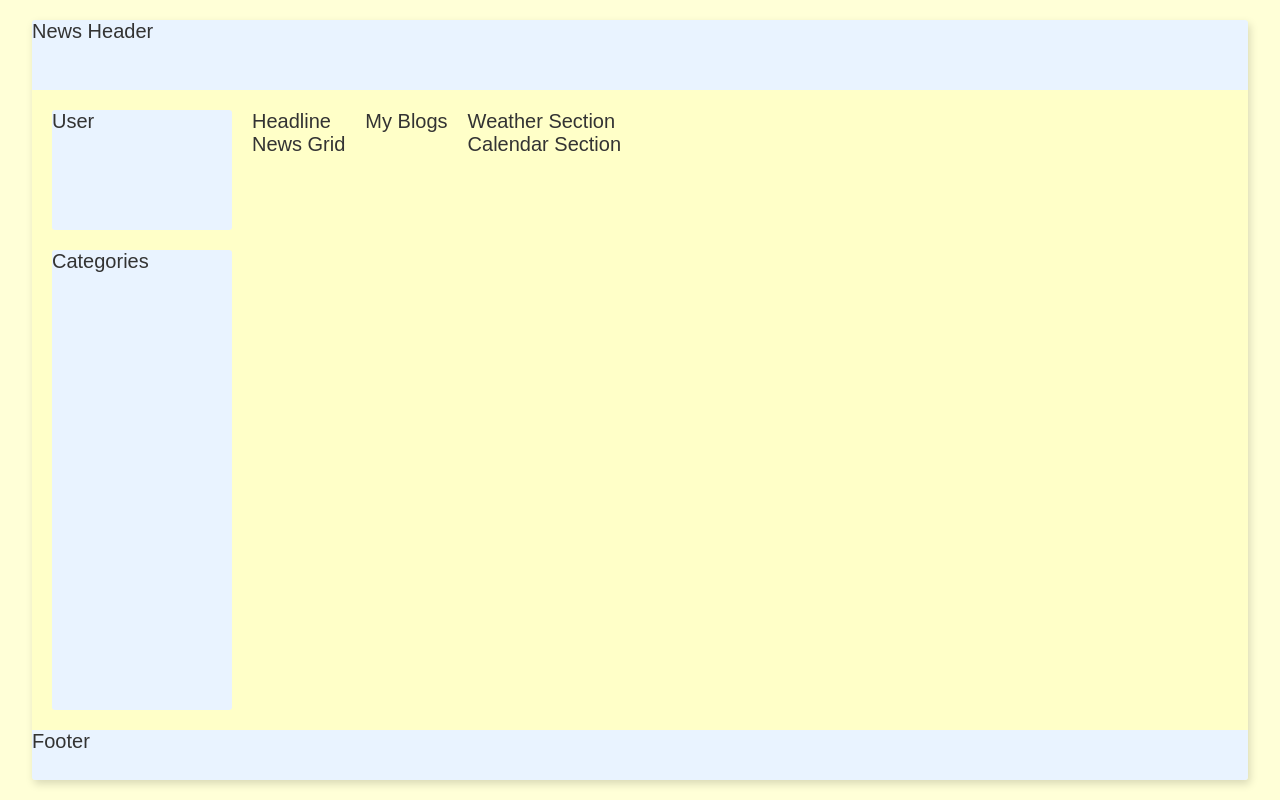
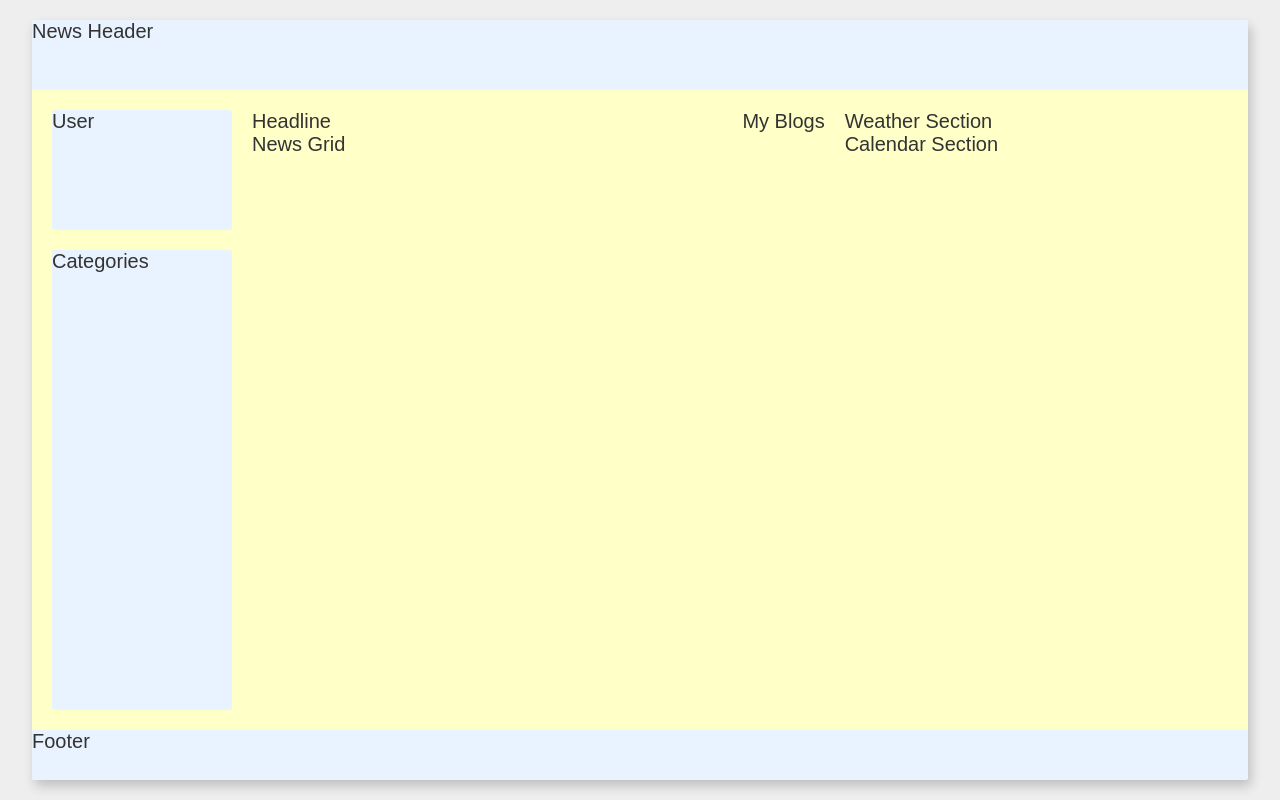
Before and after one commit to Nimira43/Atlas-News, a React (Vite) app: page / in a window 1280 px wide. Built offline with nearby package versions, Linux system fonts and the light colour scheme; a web font is replaced by a local one.

Commit message:
News section sub container styled. Tweaks made elsewhere.

```diff
--- a/src/components/News.jsx
+++ b/src/components/News.jsx
@@ -15,7 +15,7 @@ const News = () => {
           <div className='news-grid'>News Grid</div>
         </div>
         <div className='my-blogs'>My Blogs</div>
-        <div className="weather-calendar">
+        <div className='weather-calendar'>
           <Weather />
           <Calendar />
         </div>
--- a/src/index.css
+++ b/src/index.css
@@ -43,7 +43,7 @@ html {
 .container {
   width: 100%;
   height: 100vh;
-  background-color: var(--light);
+  background-color: var(--grey-light-extra);
   display: grid;
   place-items: center;
 }
@@ -51,7 +51,7 @@ html {
 .news-blog-app {
   width: 95vw;
   height: 95vmin;
-  background-color: var(--support-yellow-light);box-shadow: var(--box-shadow-light);
+  background-color: var(--support-yellow-light);box-shadow: var(--box-shadow-dark);
   border-radius: 0.3rem;
 }
 
@@ -101,6 +101,12 @@ html {
   border-radius: 0.3rem;
 }
 
+.news-section {
+  width: clamp(30rem, 43cqi, 40%);
+  height: 100%;
+  border-radius: 1rem;
+}
+
 .news-footer {
   width: 100%;
   min-height: 5rem;
```
